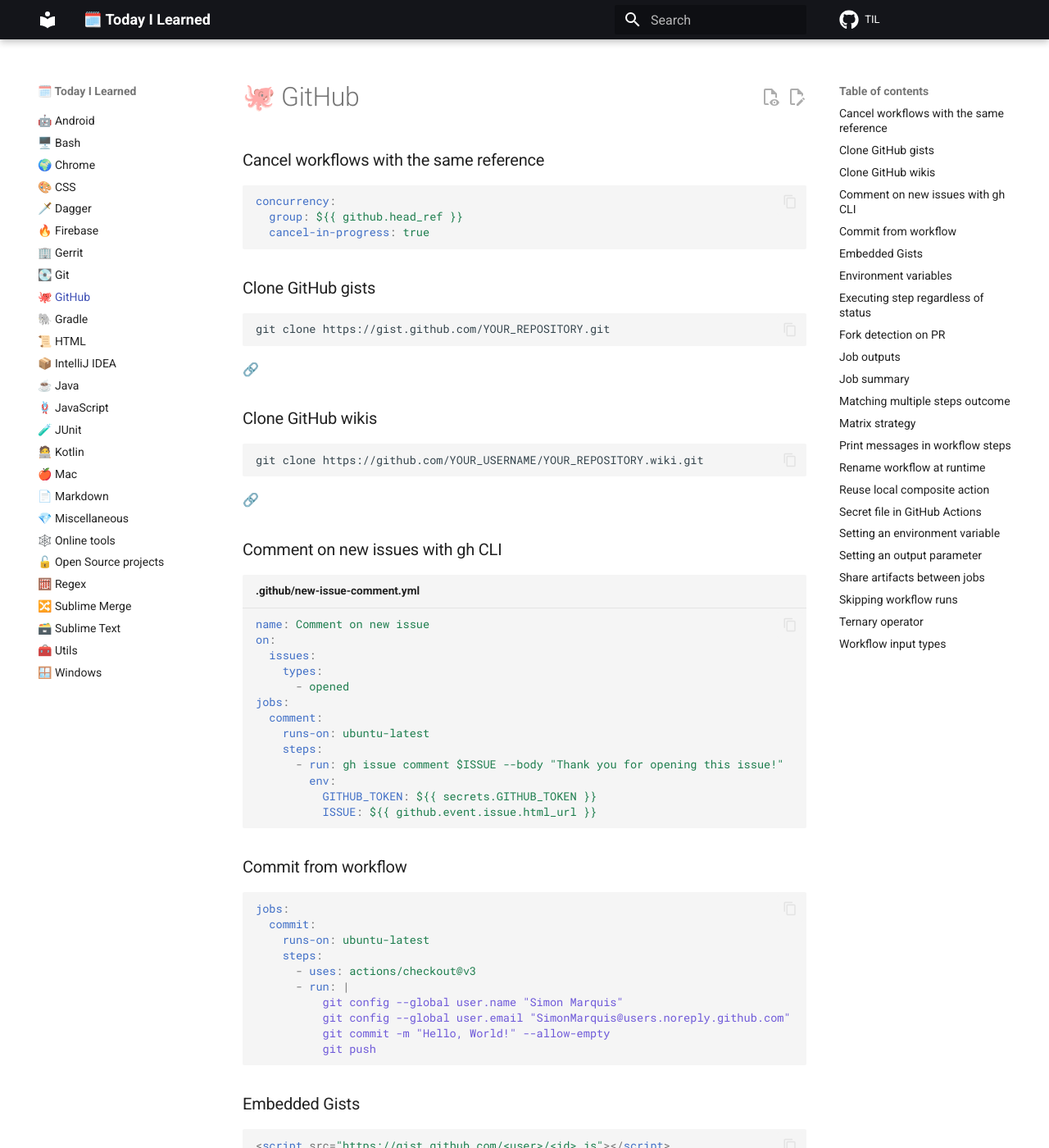
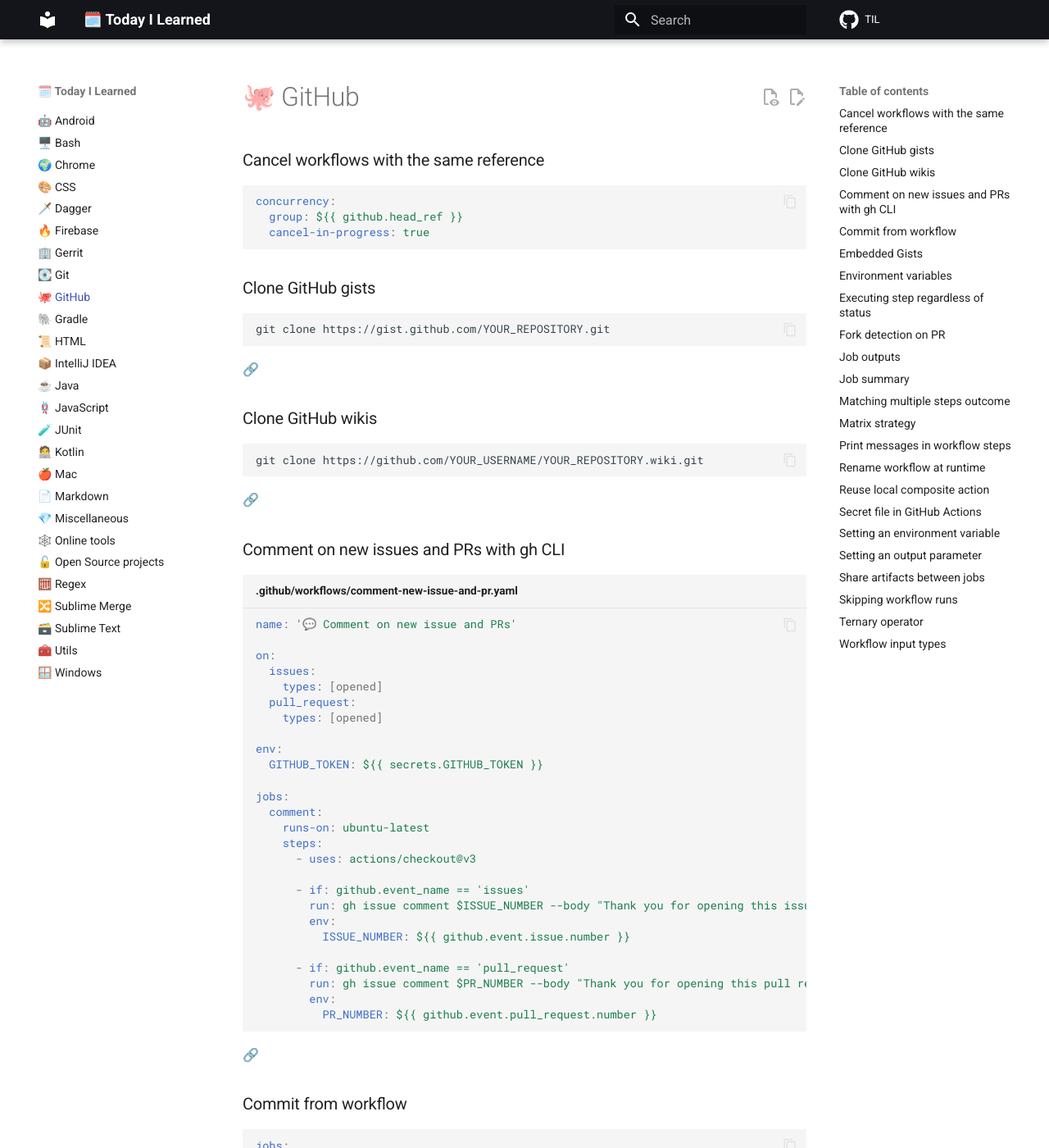
Before and after one commit to SimonMarquis/TIL, an MkDocs documentation site: the page built from docs/github.md, in a window 1280 px wide and 1400 px high. Shown: the whole window at 82% size. Built offline with MkDocs 1.6.1 and Material for MkDocs 9.7.7, drawn with Linux system fonts in a browser that asks for light colours; comment, search, counter and statistics services are not loaded.

Commit message:
[GitHub] Comment on new issues and PRs with gh CLI

````diff
--- a/docs/github.md
+++ b/docs/github.md
@@ -26,23 +26,38 @@
 
 [🔗](https://docs.github.com/en/communities/documenting-your-project-with-wikis/adding-or-editing-wiki-pages#adding-or-editing-wiki-pages-locally)
 
-### Comment on new issues with gh CLI
+### Comment on new issues and PRs with gh CLI
 
-```yaml title=".github/new-issue-comment.yml"
-name: Comment on new issue
+```yaml title=".github/workflows/comment-new-issue-and-pr.yaml"
+name: '💬 Comment on new issue and PRs'
+
 on:
   issues:
-    types:
-      - opened
+    types: [opened]
+  pull_request:
+    types: [opened]
+
+env:
+  GITHUB_TOKEN: ${{ secrets.GITHUB_TOKEN }}
+
 jobs:
   comment:
     runs-on: ubuntu-latest
     steps:
-      - run: gh issue comment $ISSUE --body "Thank you for opening this issue!"
+      - uses: actions/checkout@v3
+
+      - if: github.event_name == 'issues'
+        run: gh issue comment $ISSUE_NUMBER --body "Thank you for opening this issue!"
         env:
-          GITHUB_TOKEN: ${{ secrets.GITHUB_TOKEN }}
-          ISSUE: ${{ github.event.issue.html_url }}
+          ISSUE_NUMBER: ${{ github.event.issue.number }}
+
+      - if: github.event_name == 'pull_request'
+        run: gh issue comment $PR_NUMBER --body "Thank you for opening this pull request!"
+        env:
+          PR_NUMBER: ${{ github.event.pull_request.number }}
 ```
+
+[🔗](https://github.com/SimonMarquis/GitHub-Actions-Playground/blob/main/.github/workflows/comment-new-issue-and-pr.yaml)
 
 ### Commit from workflow
 
````
